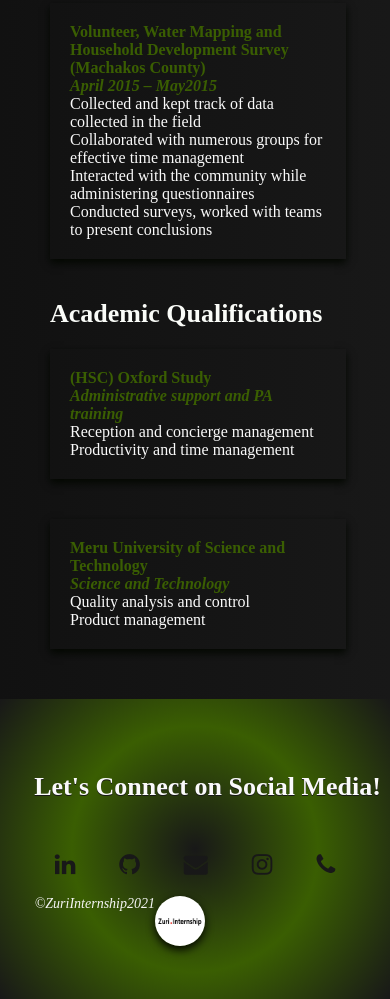
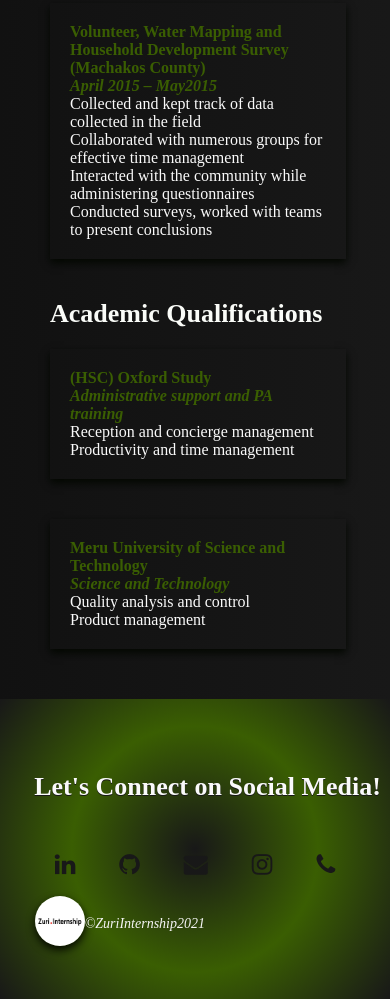
Before and after one commit to FaithMutuku/HNGtask2, a plain HTML site: page index.html in a window 390 px wide. Shown: the part 2539-3538 px from the top of the page. Drawn offline with Linux system fonts and the light colour scheme.

Commit message:
html/css update

```diff
--- a/index.html
+++ b/index.html
@@ -153,8 +153,8 @@
                 <a href="#" class="fa fa-phone" style="font-size: 24px;"></a>
 
                 <div class="Logo">
+                    <img src="Assets/logo.png">
                     <p><a href="https://internship.zuri.team/"><i>&copy;ZuriInternship2021</i></a></p>
-                    <img src="Assets/logo.png">
                 </div>
 
             </div>
--- a/styles.css
+++ b/styles.css
@@ -332,6 +332,9 @@ a{
         display: flex;
         flex-direction: row;
     }
+    .Logo p{
+        padding-top: 20px;
+    }
     .Logo img{
         height: 50px;
         width: 50px;
```
